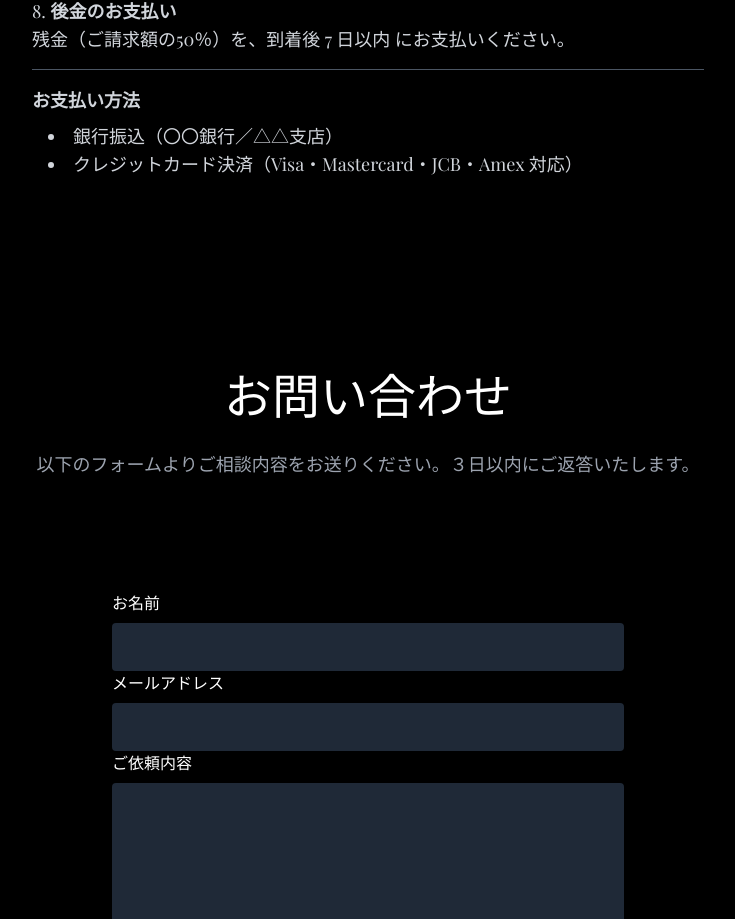
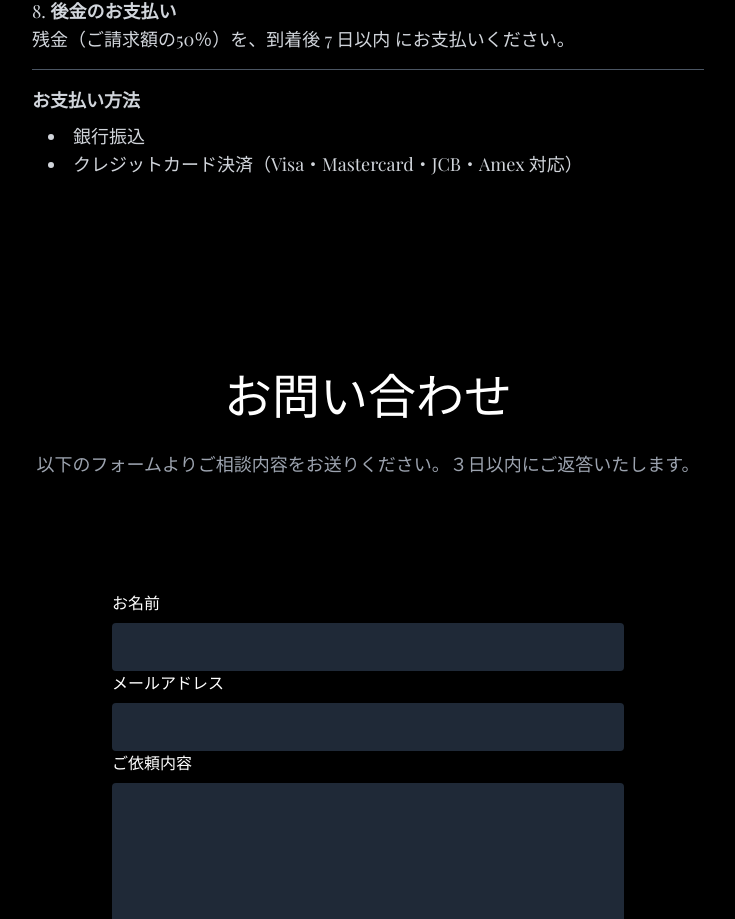
Before and after one commit to TaiheiKosuge/PageyouYamada, a Next.js app: page / in a window 1280 px wide. Shown: the part 4179-5098 px from the top of the page, without its empty margins (272-1007 px from the left). Built offline with nearby package versions, Linux system fonts and the light colour scheme; a web font is replaced by a local one.

Commit message:
最新バージョンのアップロード

```diff
--- a/app/page.tsx
+++ b/app/page.tsx
@@ -355,7 +355,7 @@ export default function Component() {
               <div>
                 <div className="font-bold mb-2">お支払い方法</div>
                 <ul className="list-disc list-inside ml-4">
-                  <li>銀行振込（〇〇銀行／△△支店）</li>
+                  <li>銀行振込</li>
                   <li>クレジットカード決済（Visa・Mastercard・JCB・Amex 対応）</li>
                 </ul>
               </div>
```
